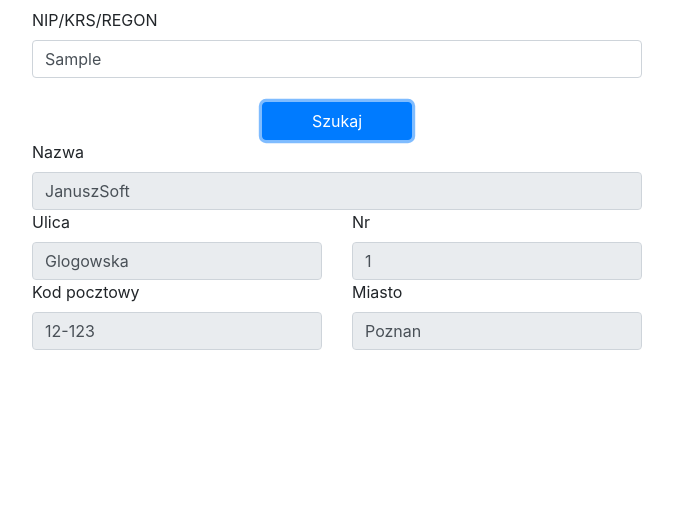
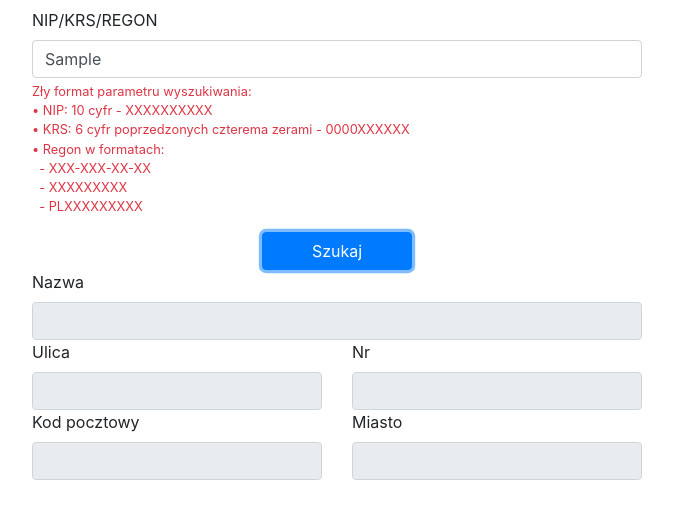
Before and after one commit to cichya/NIP.SPA, an Angular app: page / in a window 1280 px wide. Both pictures are taken after typing "Sample" into the empty fields and a click on the button "Szukaj". Shown: the top 518 px of the page, without its empty margins (303-976 px from the left). Built offline with nearby package versions, Linux system fonts and the light colour scheme.

Commit message:
form more pretty

```diff
--- a/src/app/core/home/home.component.html
+++ b/src/app/core/home/home.component.html
@@ -6,10 +6,18 @@
         <input id="searchInput" class="form-control" type="text" formControlName="searchData" />
       </div>
     </div>
-    <div class="row">
-      &nbsp;
+    <div class="row" *ngIf="!!this.wrongSearchDataFormat">
+      <div class="col-sm invalid-feedback d-block">
+        Zły format parametru wyszukiwania: <br>
+        &bull; NIP: 10 cyfr - XXXXXXXXXX <br>
+        &bull; KRS: 6 cyfr poprzedzonych czterema zerami - 0000XXXXXX <br>
+        &bull; Regon w formatach: <br>
+        &nbsp;  - XXX-XXX-XX-XX <br>
+        &nbsp;  - XXXXXXXXX <br>
+        &nbsp;  - PLXXXXXXXXX <br>
+      </div>
     </div>
-    <div class="row">
+    <div class="mt-3 row">
       <div class="col-sm text-center">
         <button class="btn btn-primary searchBtn" type="submit">Szukaj</button>
       </div>
--- a/src/app/core/home/home.component.ts
+++ b/src/app/core/home/home.component.ts
@@ -20,6 +20,8 @@ export class HomeComponent implements OnInit {
   searchForm: FormGroup;
   displayForm: FormGroup;
 
+  wrongSearchDataFormat: boolean;
+
   constructor(private fb: FormBuilder, private homeService: HomeService) { }
 
   ngOnInit() {
@@ -27,6 +29,8 @@ export class HomeComponent implements OnInit {
     this.createDisplayForm();
 
     this.searchForm.get('searchData').setValue('');
+
+    this.wrongSearchDataFormat = false;
   }
 
   createSearchForm() {
@@ -48,9 +52,16 @@ export class HomeComponent implements OnInit {
   }
 
   search() {
+    this.wrongSearchDataFormat = false;
+
     const searchParamValue: string = this.searchForm.get('searchData').value;
 
     const searchParamName: string = this.parseSearchParam(searchParamValue);
+
+    if (searchParamName === '') {
+      this.wrongSearchDataFormat = true;
+      return;
+    }
 
     this.homeService.searchCompany(searchParamName, searchParamValue).subscribe((data: Company) => {
       this.displayForm.get('name').setValue(data.name);
```
Also changed, not shown: src/app/core/core.module.ts (+5 -2 lines).
